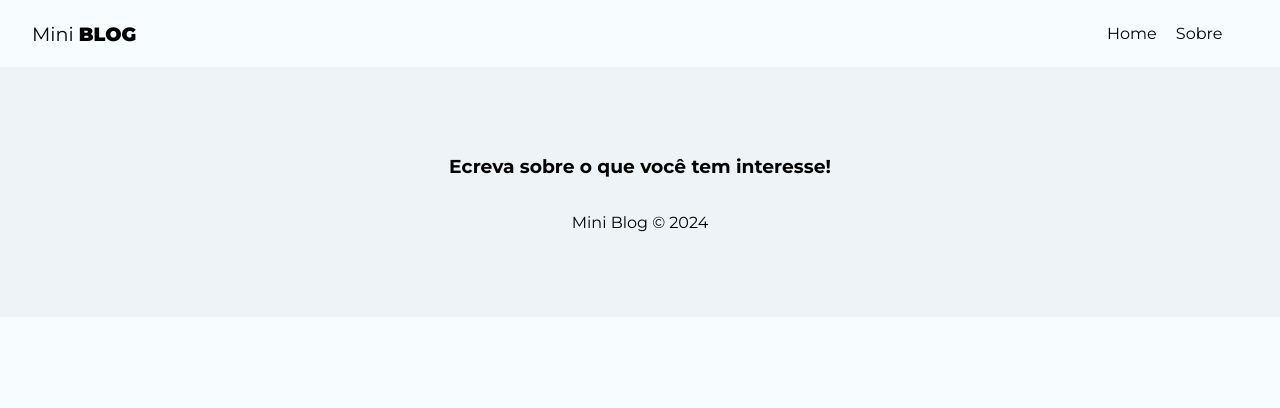
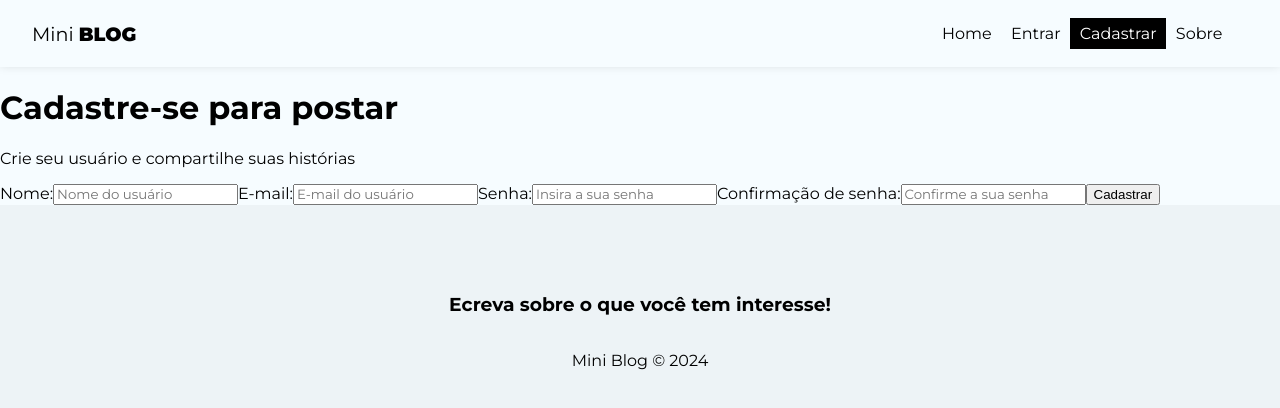
Before and after one commit to Samuelgosilva/Blog, a React (Vite) app: page /register in a window 1280 px wide. Shown: the top 408 px of the page. Built offline with nearby package versions, Linux system fonts and the light colour scheme.

Commit message:
Criando formulário de cadastro

```diff
--- a/src/App.jsx
+++ b/src/App.jsx
@@ -5,10 +5,10 @@
 // pages
 import Home from './pages/Home/Home'
 import About from './pages/About/About'
-
-//components
 import Navbar from './components/Navbar'
 import Footer from './components/Footer'
+import Login from './pages/Login/Login'
+import Register from './pages/Register/Register'
 
 function App() {
   return (
@@ -19,6 +19,9 @@
           <Routes>
             <Route path="/" element={<Home />} />
             <Route path='/about' element={<About />} />
+            <Route path="/login" element={<Login />} />
+            <Route path='/register' element={<Register />} />
+
           </Routes>
         </div>
         <Footer />
--- a/src/components/Navbar.jsx
+++ b/src/components/Navbar.jsx
@@ -16,6 +16,16 @@
                     </NavLink>
                 </li>
                 <li>
+                    <NavLink to="/Login" className={({isActive}) => (isActive ? styles.active : "")}>
+                        Entrar
+                    </NavLink>
+                </li>
+                <li>
+                    <NavLink to="/register" className={({isActive}) => (isActive ? styles.active : "")}>
+                        Cadastrar
+                    </NavLink>
+                </li>
+                <li>
                 <NavLink to="/about"  className={({isActive}) => (isActive ? styles.active : "")}>
                         Sobre
                     </NavLink>
--- /dev/null
+++ b/src/pages/Login/Login.jsx
@@ -0,0 +1,11 @@
+import styles from "./Login.module.css"
+
+const Login = () => {
+  return (
+    <div>
+        <h1>Login</h1>
+    </div>
+  )
+}
+
+export default Login
--- /dev/null
+++ b/src/pages/Register/Register.jsx
@@ -0,0 +1,31 @@
+import styles from "./Register.module.css"
+
+const Register = () => {
+  return (
+    <div>
+      <h1>Cadastre-se para postar</h1>
+      <p>Crie seu usuário e compartilhe suas histórias</p>
+      <form>
+        <label>
+          <span>Nome:</span>
+          <input type="text" name="displayName" required placeholder="Nome do usuário" />
+        </label>
+        <label>
+          <span>E-mail:</span>
+          <input type="email" name="email" required placeholder="E-mail do usuário" />
+        </label>
+        <label>
+          <span>Senha:</span>
+          <input type="password" name="password" required placeholder="Insira a sua senha" />
+        </label>
+        <label>
+          <span>Confirmação de senha:</span>
+          <input type="password" name="confirmPassword" required placeholder="Confirme a sua senha" />
+        </label>
+        <button className="btn">Cadastrar</button>
+      </form>
+    </div>
+  )
+}
+
+export default Register
--- /dev/null
+++ b/src/pages/Register/Register.module.css
@@ -0,0 +1,7 @@
+.register {
+    text-align: center;
+}
+
+.register p {
+    color: #aaa;
+}
```
Also changed, not shown: src/pages/Login/Login.module.css (added).
